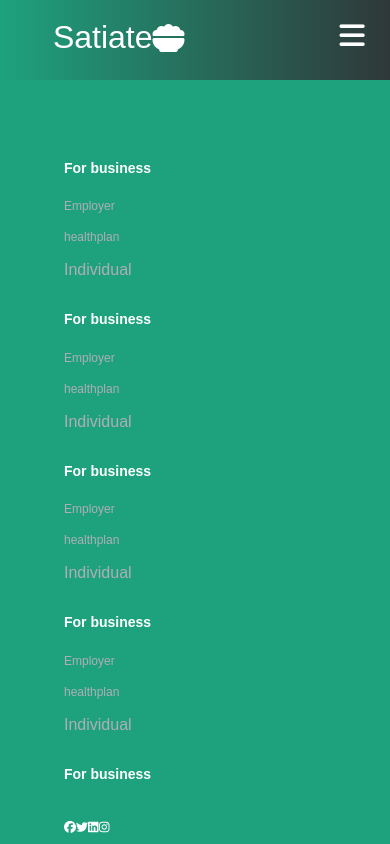
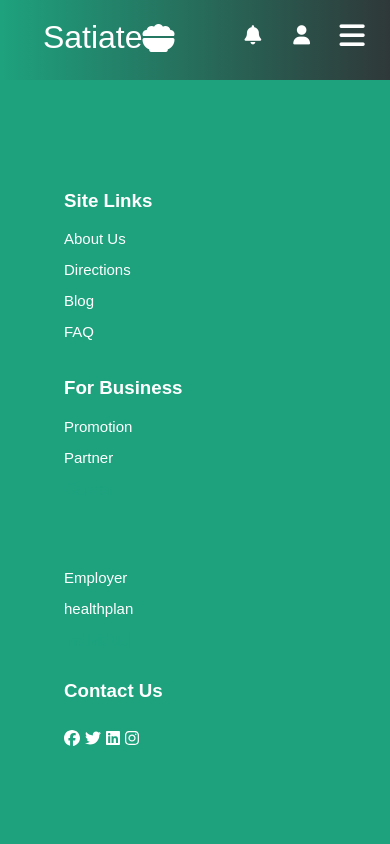
Before and after one commit to hsajid-cs/Satiate-food-donation, a React (Create React App) app in the folder new/: page / in a window 390 px wide. Shown: the top 844 px of the page. Built offline with nearby package versions, Linux system fonts and the light colour scheme.

Commit message:
hellalujah

```diff
--- a/new/src/App.css
+++ b/new/src/App.css
@@ -5,9 +5,10 @@
   font-family: 'PT Sans', sans-serif;
 }
 
-/* body{
-  background-color: #0e7f66;
-} */
+body{
+  /* background-color: #0e7f66; */
+  margin-bottom: 30px;
+}
 
 .home,
 .services,
--- a/new/src/components/DashboardRecipient.jsx
+++ b/new/src/components/DashboardRecipient.jsx
@@ -9,8 +9,8 @@ import Collapse from '@mui/material/Collapse';
 import IconButton from '@mui/material/IconButton';
 import Typography from '@mui/material/Typography';
 import ExpandMoreIcon from '@mui/icons-material/ExpandMore';
+import AssignRider from './AssignRider';
 
-// import UserTable from './UserTable';
 const CardContainer = styled('div')({
   display: 'grid',
   gridTemplateColumns: 'repeat(auto-fit, minmax(300px, 1fr))',
@@ -30,7 +30,7 @@ const ExpandMore = styled((props) => {
   }),
 }));
 
-const DashboardRecipient = ({ numCards }) => {
+const DashboardRecipient = ({ data, numCards }) => {
   const [expanded, setExpanded] = React.useState({});
 
   const handleExpandClick = (index) => {
@@ -42,10 +42,16 @@ const DashboardRecipient = ({ numCards }) => {
 
   const cardWidth = numCards <= 2 ? '40%' : 'calc(70% - 5px)'; // Adjust width based on the number of cards
 
+
+  const handleAssignRider = (index) => {
+    // Logic to assign rider to the card with the specified index
+    console.log(`Assigning rider to card ${index}`);
+  };
+
   return (
     <>
-    <CardContainer>
-      {Array.from({ length: numCards }).map((_, index) => (
+     <CardContainer>
+    {data.map((item, index) => (
         <Card
           key={index}
           sx={{
@@ -57,21 +63,23 @@ const DashboardRecipient = ({ numCards }) => {
           }}
         >
           <CardHeader
-            title="Donor Name"
-            subheader="Location"
+            title={item.donorName}
+            subheader={item.location}
           />
           <CardMedia
             component="img"
             height="194"
-            image="https://source.unsplash.com/random"
-            alt="random"
+            image={item.image}
+            alt={item.donorName}
           />
+
           <CardContent>
             <Typography variant="body2" color="text.secondary">
-              Description
+              {item.description}
             </Typography>
           </CardContent>
           <CardActions disableSpacing>
+          <AssignRider onClickAssign={handleAssignRider} index={index} />
             <ExpandMore
               expand={expanded[index]}
               onClick={() => handleExpandClick(index)}
@@ -85,15 +93,14 @@ const DashboardRecipient = ({ numCards }) => {
             <CardContent>
               <Typography paragraph>Details:</Typography>
               <Typography paragraph>
-                Blah blah blah
+                Expiry date: {item.expiryDate}<br/>
+                Serving Size: {item.servingSize}
               </Typography>
             </CardContent>
           </Collapse>
         </Card>
-
       ))}
     </CardContainer>
-   {/* <UserTable/> */}
    </>
   );
 };
--- a/new/src/components/Footer.css
+++ b/new/src/components/Footer.css
@@ -3,6 +3,9 @@
 }
 .footer{
     background-color: #1ea27e;
+    /* position: absolute; */
+    /* bottom: 0; */
+
 
 }
 .sb_footer{
@@ -13,12 +16,13 @@
 .sb_footer_links{
     display: flex;
     flex-direction: row;
-    margin-bottom: rem;
+    margin-bottom: 4rem;
     justify-content: space-between;
     align-items: flex-start;
     flex-wrap: wrap;
     width: 100%;
     text-align: left;
+    padding: 2rem 0;
 
 }
 .sb_footer_links_div{
@@ -29,25 +33,29 @@
     width: 150px;
     color: white;
 }
-a{
-    color: rgb(175,175,179);
+.sb_footer_links_div a p{
+    /* color: rgb(175,175,179); */
+    color: white;
     text-decoration: none;
 }
 .socialmedia{
     display: flex;
     flex-direction: row;
+
 }
-/* .socialmedia_icon{
-    margin: 1rem;
+.socialmedia a{
+    height: 20px;
+    margin-right: 5px;
     color: white;
-} */
-.sb_footer_links_div h4{
-    font-size: 14px;
+    cursor: pointer;
+}
+.sb_footer_links_div h3{
+    /* font-size: 14px; */
     margin-bottom: 0.9rem;
     line-height: 17px;
 }
 .sb_footer_links_div p{
-    font-size: 12px;
+    font-size: 15px;
     margin: 0.5rem 0;
     line-height: 15px;
     cursor:pointer;
--- a/new/src/components/Footer.jsx
+++ b/new/src/components/Footer.jsx
@@ -9,36 +9,37 @@ const Footer=()=>{
 <div className="sb_footer section_padding">
 <div className="sb_footer_links">
     <div className="sb_footer_links_div">
-    <h4>For business</h4>
-    <a href="/blah"><p>Employer</p></a>
-    <a href="/blah"><p>healthplan</p></a>
-    <a href="/blah"><p></p>Individual</a>
+    <h3>Site Links</h3>
+    <a href="#"><p>About Us</p></a>
+    <a href="#"><p>Directions</p></a>
+    <a href="#"><p>Blog</p></a>
+    <a href="#"><p>FAQ</p></a>
     </div>
     <div className="sb_footer_links_div">
-    <h4>For business</h4>
-    <a href="/blah"><p>Employer</p></a>
-    <a href="/blah"><p>healthplan</p></a>
-    <a href="blah"><p></p>Individual</a>
+    <h3>For Business</h3>
+    <a href="#"><p>Promotion</p></a>
+    <a href="#"><p>Partner</p></a>
+    <a href="blah"><p></p>Career</a>
     </div>
     <div className="sb_footer_links_div">
-    <h4>For business</h4>
-    <a href="/blah"><p>Employer</p></a>
-    <a href="/blah"><p>healthplan</p></a>
-    <a href="/blah"><p></p>Individual</a>
+    <h3><pre> </pre></h3>
+    <a href="#"><p>Employer</p></a>
+    <a href="#"><p>healthplan</p></a>
+    <a href="#"><p></p>Individual</a>
     </div>
+    {/* <div className="sb_footer_links_div">
+    <h3><pre> </pre></h3>
+    <a href="#"><p>Employer</p></a>
+    <a href="#"><p>healthplan</p></a>
+    <a href="#"><p></p>Individual</a>
+    </div> */}
     <div className="sb_footer_links_div">
-    <h4>For business</h4>
-    <a href="/blah"><p>Employer</p></a>
-    <a href="/blah"><p>healthplan</p></a>
-    <a href="/blah"><p></p>Individual</a>
-    </div>
-    <div className="sb_footer_links_div">
-    <h4>For business</h4>
+    <h3>Contact Us</h3>
     <div className="socialmedia">
-    <p><FontAwesomeIcon icon={faFacebook} /></p>
-    <p><FontAwesomeIcon icon={faTwitter} /></p>
-    <p><FontAwesomeIcon icon={faLinkedin} /></p>
-    <p><FontAwesomeIcon icon={faInstagram} /></p>
+    <a><FontAwesomeIcon icon={faFacebook} /></a>
+    <a><FontAwesomeIcon icon={faTwitter} /></a>
+    <a><FontAwesomeIcon icon={faLinkedin} /></a>
+    <a><FontAwesomeIcon icon={faInstagram} /></a>
     </div>
     </div>
 </div>
@@ -50,10 +51,10 @@ const Footer=()=>{
     </p>
 </div>
 <div className="sb_footer_below_links">
-    <a href="/blah"><div><p>Terms and Conditions</p></div></a>
-    <a href="/blah"><div><p>Privacy</p></div></a>
-    <a href="/blah"><div><p>Security</p></div></a>
-    <a href="/blah"><div><p>Cookie Declaration</p></div></a>
+    <a href="#"><div><p>Terms and Conditions</p></div></a>
+    <a href="#"><div><p>Privacy</p></div></a>
+    <a href="#"><div><p>Security</p></div></a>
+    <a href="#"><div><p>Cookie Declaration</p></div></a>
 
     </div>
     </div>
--- a/new/src/components/MobileSignUp.js
+++ b/new/src/components/MobileSignUp.js
@@ -3,32 +3,40 @@ import Button from '@mui/material/Button';
 import Dialog from '@mui/material/Dialog';
 import DialogActions from '@mui/material/DialogActions';
 import DialogTitle from '@mui/material/DialogTitle';
+import { useNavigate } from 'react-router-dom';
+import Image from "./images/modal.jpeg";
 
-export default function ListFood() {
-  const [open, setOpen] = React.useState(false);
+export default function MobileSignUp({ open, handleClose }) {
+  const navigate = useNavigate();
+  // const [open, setOpen] = React.useState(false);
 
-  const handleClickOpen = () => {
-    setOpen(true);
+  // const handleClickOpen = () => {
+  //   setOpen(true);
+  // };
+
+  const handleDonor = () => {
+    handleClose();
+    navigate('/signup-donor');
   };
 
-  const handleClose = () => {
-    setOpen(false);
+  const handleOrg = () => {
+    handleClose();
+    navigate('/signup-organization');
   };
+
 
 
   return (
     <React.Fragment>
-      <Button variant="outlined" onClick={handleClickOpen}>
-        List Food
-      </Button>
       <Dialog
         open={open}
         onClose={handleClose}
       >
         <DialogTitle>Register</DialogTitle>
-        <DialogActions>
-        <Button onClick={handleClose}>Donor</Button>
-        <Button onClick={handleClose}>Donor</Button>
+        <img src={Image} alt="Registration Image"/>
+        <DialogActions style={{alignContent:'center'}}>
+        <Button onClick={handleDonor}>Donor</Button>
+        <Button onClick={handleOrg}>Organization</Button>
           <Button onClick={handleClose}>Cancel</Button>
         </DialogActions>
       </Dialog>
--- a/new/src/components/Navbar.css
+++ b/new/src/components/Navbar.css
@@ -101,6 +101,10 @@ background: rgba(0,0,0,0.5);
     position: relative;
   }
 
+  .navbar-logo{
+    margin-left: 10px;
+  }
+
   .nav-menu {
     display: flex;
     flex-direction: column;
@@ -177,10 +181,27 @@ background: rgba(0,0,0,0.5);
     transition: 250ms;
   }
 
-  .user-links {
+  /* .user-links {
     display: inline-flex;
     align-self: end;
+  } */
+
+  .user-links-container {
+    /* width: 100%; */
+    /* height: 90vh; */
+    display: block;
+    position: absolute;
+    /* align-self: flex-end; */
+    right: 0;
+    margin-right:4rem;
+    margin-bottom: 0.5rem;
+
   }
+}
+
+.user-links-container {
+  display: flex;
+  align-items: center;
 }
 
 .btn-wrapper {
--- a/new/src/components/Navbar.js
+++ b/new/src/components/Navbar.js
@@ -6,6 +6,7 @@ import { Modal } from './Modal';
 import './Navbar.css';
 import styled from 'styled-components';
 import { GlobalStyle } from './GlobalStyle';
+import MobileSignUp from './MobileSignUp';
 
 const PositionedModal = styled.div`
   position: fixed;
@@ -27,6 +28,7 @@ const Overlay = styled.div`
 
 function Navbar() {
 
+  const [showSignUpDialog, setShowSignUpDialog] = useState(false);
   const [showModal, setShowModal] = useState(false);
   const [click, setClick] = useState(false);
   const [button1, setButton1] = useState(true);
@@ -39,13 +41,20 @@ function Navbar() {
   const navigate = useNavigate();
   const handleLoginClick = (e) => {
     e.preventDefault();
-    navigate('/login');    closeMobileMenu();
+    navigate('/login');
+    closeMobileMenu();
   }
+
+  const toggleSignUpDialog = () => {
+    closeMobileMenu();
+    setShowSignUpDialog(!showSignUpDialog);
+  };
 
   useEffect(() => {
     // Check if user is logged in (You should replace this with your actual authentication logic)
-    const userIsLoggedIn = false;
+    const userIsLoggedIn = !false;
     setIsLoggedIn(userIsLoggedIn);
+
   }, []);
   const openModal = () => {
     setShowModal(prev => !prev);
@@ -91,9 +100,10 @@ function Navbar() {
             <ul className={click ? 'nav-menu active' : 'nav-menu'}>
             {window.innerWidth <= 960 && (
                 <li className="nav-item mobile-only">
-                  <Link to="/" className="nav-links" onClick={closeMobileMenu}>
+                  <div className="nav-links" onClick={() => { toggleSignUpDialog(); }}>
                     Sign Up
-                  </Link>
+                    {/* I want the dialog to show up when i click this */}
+                  </div>
                 </li>
               )
             }
@@ -125,18 +135,19 @@ function Navbar() {
               </li>
 
             </ul>
-            <div className="btn-wrapper">
+
+
             {isLoggedIn ? (
-              <>
+              <div className='user-links-container'>
                   <Link to="/notifications" className='user-links'>
                     <i className="fas fa-bell" />
                   </Link>
                   <Link to="/profile" className='user-links'>
                     <i className="fas fa-user"  />
                   </Link>
-              </>
+              </div>
             ) : (
-              <><Link to='/' onClick={handleLoginClick}>
+              <div className="btn-wrapper"><Link to='/' onClick={handleLoginClick}>
               {window.innerWidth >= 960 && button1 && <Button buttonStyle='btn--outline' >Log In</Button>}
               </Link>
 
@@ -145,11 +156,12 @@ function Navbar() {
                   Sign Up
                 </Button>
               }
-                </>)}
+              </div>
+                )}
 
             </div>
-        </div>
     </nav>
+
     {showModal && (
         <>
         <Overlay onClick={closeModal} />
@@ -159,7 +171,7 @@ function Navbar() {
             </PositionedModal>
         </>
     )}
-
+<MobileSignUp open={showSignUpDialog} handleClose={() => setShowSignUpDialog(false)} />
     </>
   )
 };
--- a/new/src/components/UpdateStatus.js
+++ b/new/src/components/UpdateStatus.js
@@ -52,6 +52,7 @@ export default function UpdateStatus() {
             id="contact"
             name="contact"
             type="number"
+            defaultValue={"Change Status"}
             helperText="Serving Size (Min. 20)"
             fullWidth
             variant="outlined">{status.map((option) => (
```
